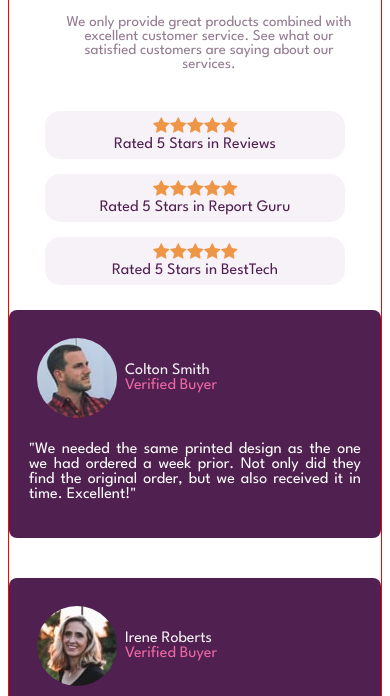
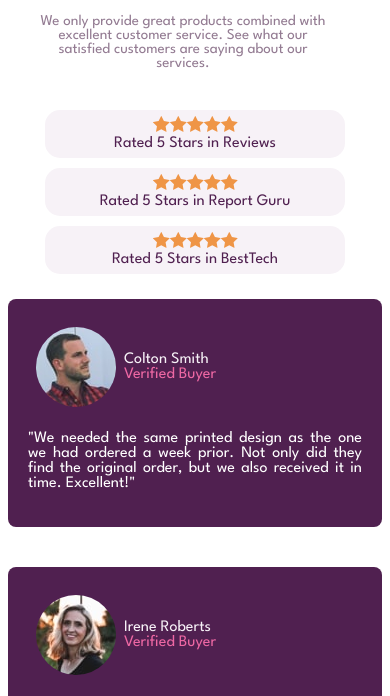
Before and after one commit to luiseduardo85/social-proof-section, a plain HTML site: page index.html in a window 390 px wide. Shown: the part 139-835 px from the top of the page. Drawn offline with Linux system fonts and the light colour scheme.

Commit message:
Update style.css

```diff
--- a/style.css
+++ b/style.css
@@ -25,6 +25,9 @@
     text-align: center;
 }
 .stars{
+    display: flex;
+    justify-content: center;
+    align-items: center;
     background-color: hsl(300, 24%, 96%);
     color: hsl(300, 43%, 22%);
     margin: 10px;
@@ -72,17 +75,17 @@
 .card .buyer{
     color: hsl(333, 80%, 67%);
 }
-@media (max-width: 414px){
+@media screen and (max-width: 395px){
     .container{
         display: flex;
         flex-direction: column;
         margin: 0;
-        border: 1px solid red;
     }
     .users{
         display: flex;
         flex-direction: column;
         align-items: center;
+        width: 350px;
     }
     .users > p{
         width: 300px;
@@ -90,8 +93,9 @@
     }
     .rate{
         display: flex;
+        flex-direction: column;
         align-items: center;
-        gap: 15px;
+        gap: 10px;
     }
     .stars{
         display: flex;
```
